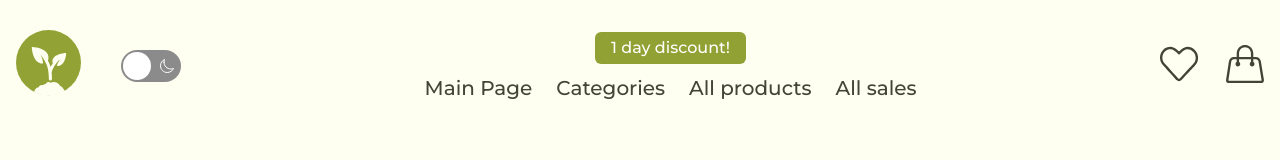
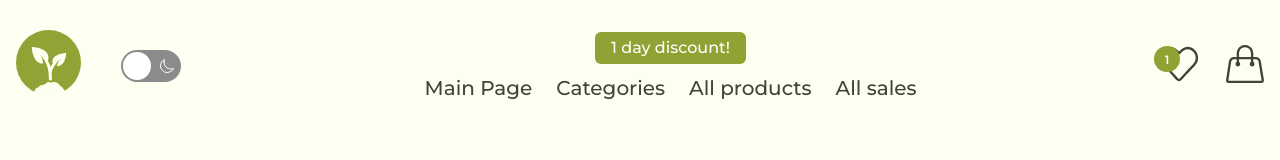
Before and after one commit to HofmannS/JuniorLeague-GardenShop, a React (Vite) app in the folder garden-shop/: page /discount in a window 1280 px wide. Both pictures are taken after a click on the button 276 px from the left and 463 px from the top of the page. Shown: the top 160 px of the page. Built offline with nearby package versions, Linux system fonts and the light colour scheme; no server answers.

Commit message:
Scrum-75: Added counters to header icons (#46)

```diff
--- a/garden-shop/src/components/Banner/Banner.jsx
+++ b/garden-shop/src/components/Banner/Banner.jsx
@@ -6,11 +6,10 @@ const Banner = () => {
     return (
         <div className="banner__wrapper">
             <div className="banner">
-                <img src={BannerImage} alt="Banner" className='banner__image' />
 
                 <div className='banner__bg'>
                    <div className="container">
-                   <div className='banner__content container' >
+                   <div className='banner__content' >
                         <h1 className='banner__title'>Amazing Discounts on Garden Products!</h1>
                         <button className='banner__btn'>Check out</button>
                     </div>
--- a/garden-shop/src/components/Banner/Banner.scss
+++ b/garden-shop/src/components/Banner/Banner.scss
@@ -1,5 +1,4 @@
 @use "../../styles/mixin" as mixin;
-
 
 .banner__wrapper {
   background: var(--color-bg);
@@ -8,29 +7,17 @@
 
 .banner {
   width: 100%;
-    margin: 0 auto;
-    position: relative;
+  background-image: url('../../assets/Banner.jpg');
+  background-size: cover;
+  background-position: center;
+  background-repeat: no-repeat;
 
-    .banner__image {
-        width: 100%;
-        max-width: 1440px;
-        object-fit: cover;
-    }
 
-    .banner__bg {
-        width: 100%;
-        height: 100%;
-        background-color: #00000010;
-        position: absolute;
-        top: 0;
-
-        .container {
-            position: relative;
+  &__bg {
+    padding: 90px 0 210px;
+    background-color: rgba(0, 0, 0, 0.1);
 
     .banner__content {
-                position: absolute;
-                top: 80px;
-                left: 0;
       max-width: 1100px;
       display: flex;
       flex-direction: column;
@@ -43,19 +30,19 @@
         line-height: 110%;
 
         @include mixin.respond(1000) {
-                        font-size: 90px
+          font-size: 90px;
         }
 
         @include mixin.respond(768) {
-                        font-size: 68px
+          font-size: 68px;
         }
 
         @include mixin.respond(480) {
-                        font-size: 60px
+          font-size: 60px;
         }
         @include mixin.respond(360) {
-                        font-size: 52px
-                    };
+          font-size: 52px;
+        }
       }
 
       .banner__btn {
@@ -63,14 +50,17 @@
         padding: 16px 56px;
         border: none;
         border-radius: var(--radius-small);
-                    background-color: var(--color-bg);
+        background-color: var(--color-green);
         color: #ffffff;
         font-size: 20px;
         font-weight: 600;
+        cursor: pointer;
+        transition: background-color 0.3s ease;
 
-                }
-            }
-
+        &:hover {
+          background-color: var(--color-txt-black);
         }
       }
     }
+  }
+}
--- a/garden-shop/src/components/Header/Header.jsx
+++ b/garden-shop/src/components/Header/Header.jsx
@@ -1,4 +1,4 @@
-import React from "react";
+import React, { useEffect, useState } from "react";
 import { SlHandbag, SlHeart } from "react-icons/sl";
 import ThemeToggle from "./SwitchThemeToggle/SwitchThemeToggle";
 import Navbar from "./Navbar/Navbar";
@@ -8,6 +8,29 @@ import { Link, NavLink } from "react-router-dom";
 import BurgerMenu from "../BurgerMenu/BurgerMenu.jsx";
 
 const Header = () => {
+
+    const [favoritesCount, setFavoritesCount] = useState(0);
+  const [cartCount, setCartCount] = useState(0);
+
+  const updateCounts = () => {
+    const favorites = JSON.parse(localStorage.getItem("favorites")) || [];
+    const cart = JSON.parse(localStorage.getItem("cart")) || [];
+    setFavoritesCount(favorites.length);
+    setCartCount(cart.length);
+  };
+
+  useEffect(() => {
+  updateCounts();
+
+    window.addEventListener("favoritesUpdated", updateCounts);
+    window.addEventListener("cartUpdated", updateCounts);
+
+    return () => {
+      window.removeEventListener("favoritesUpdated", updateCounts);
+      window.removeEventListener("cartUpdated", updateCounts);
+    };
+  }, []);
+
     return (
         <header className="header">
             <div className="container header__inner">
@@ -19,13 +42,23 @@ const Header = () => {
                 </div>
                 <Navbar />
                 <div className="header__icons">
-                    <div className="header__icons-favorite">
+                    <div className="header__icons-wrapper">
                         <NavLink to="/favorites"><SlHeart size={38} />
+                        {favoritesCount > 0 && (
+                            <span className="header__icons-badge">
+                                {favoritesCount}
+                            </span>
+                        )}
                         </NavLink>
                     </div>
-                    <div className="header__icons-cart">
+                    <div className="header__icons-wrapper">
                         <NavLink to="/cart">
                         <SlHandbag size={38} />
+                        {cartCount > 0 && (
+                            <span className="header__icons-badge">
+                                {cartCount}
+                            </span>
+                        )}
                         </NavLink>
                     </div>
                 </div>
--- a/garden-shop/src/components/Header/Header.scss
+++ b/garden-shop/src/components/Header/Header.scss
@@ -1,5 +1,5 @@
 .header {
-  padding: 30px 0px;
+  padding: 30px 0;
   background-color: var(--color-bg);
 
   &__inner {
@@ -23,8 +23,8 @@
     display: flex;
     gap: 28px;
 
-    &-favorite,
-    &-cart {
+    &-wrapper {
+      position: relative;
       background: none;
       border: none;
       color: var(--color-txt-black);
@@ -33,6 +33,25 @@
       &:hover {
         color: var(--color-green);
       }
+
+      }
+
+      &-badge {
+        position: absolute;
+        top: 1px;
+        right: 18px;
+        background-color: var(--color-green);
+        color: white;
+        font-size: 12px;
+        font-weight: 600;
+        width: 26px;
+        height: 26px;
+        border-radius: 50%;
+        display: flex;
+        align-items: center;
+        justify-content: center;
+        z-index: 1;
+
     }
   }
 
--- a/garden-shop/src/components/ProductCard/ProductCard.jsx
+++ b/garden-shop/src/components/ProductCard/ProductCard.jsx
@@ -35,6 +35,7 @@ const [isInCart, setIsInCart] = useState(false);
     }
 
     localStorage.setItem('favorites', JSON.stringify(updatedFavorites));
+    window.dispatchEvent(new Event('favoritesUpdated'));
     setIsFavorite(!isFavorite);
 
     if (onFavoriteToggle) onFavoriteToggle(); //добавила строку
@@ -58,6 +59,7 @@ const [isInCart, setIsInCart] = useState(false);
     }
 
     localStorage.setItem('cart', JSON.stringify(updatedCart));
+    window.dispatchEvent(new Event('cartUpdated'));
     setIsInCart(!existingItem);
   };
 
```
Lines whose indentation alone changed are shown as unchanged.
